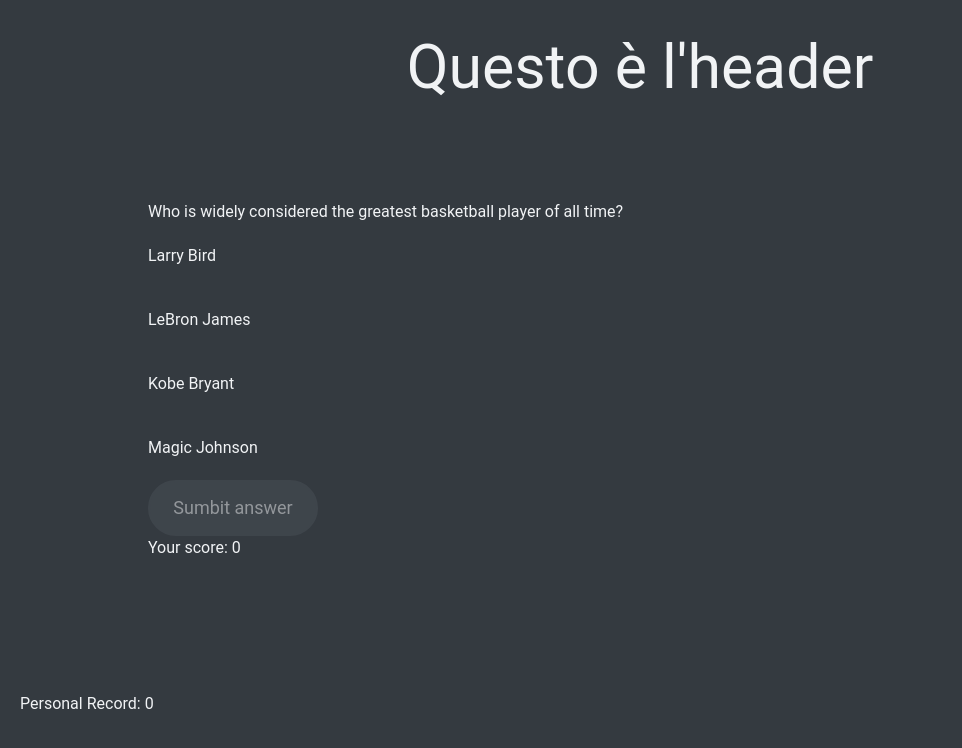
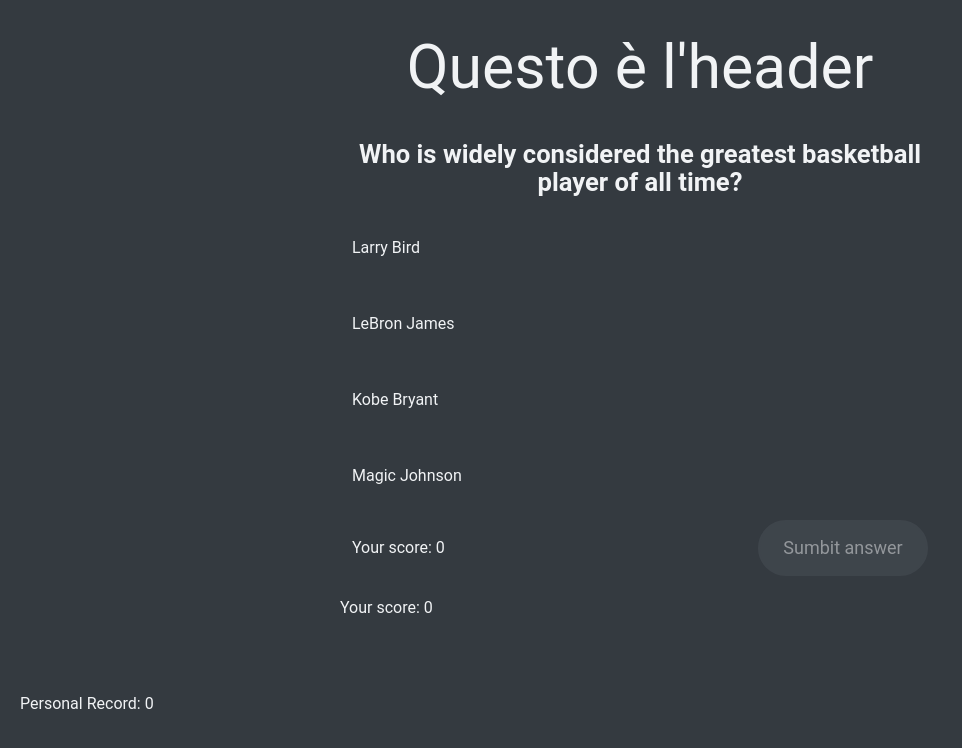
Before and after one commit to CodeStorm-SRL/entry-tests, a React (Vite) app in the folder js/react-quiz-app/: page / in a window 1280 px wide. Both pictures are taken after a click on the button "Start Quiz". Shown: the top 748 px of the page, without its empty margins (0-962 px from the left). Built offline with nearby package versions, Linux system fonts and the light colour scheme; the HTML template or start-up script is replaced by a standard one.

Commit message:
Implementa styling-Question

```diff
--- a/js/react-quiz-app/src/components/atoms/Section.tsx
+++ b/js/react-quiz-app/src/components/atoms/Section.tsx
@@ -17,7 +17,7 @@
 }) => {
   const El = as;
 
-  const classNames = `flex flex-col items-center justify-center flex-grow px-5 mx-auto min-w-[1024px]`;
+  const classNames = `flex flex-col items-center justify-center flex-grow px-5 mx-auto max-w-[1024px]`;
 
   return (
     <El className={classNames} {...attributes}>
--- a/js/react-quiz-app/src/components/organisms/Question.tsx
+++ b/js/react-quiz-app/src/components/organisms/Question.tsx
@@ -7,6 +7,7 @@
 
 import useGameLogic from "../../hooks/useGameLogic";
 import useMainNav from "../../hooks/useMainNav";
+import { useAppSelector } from "../../hooks/reduxHooks";
 
 type QuestionProps = {
   questionObj: QuestionType;
@@ -16,6 +17,7 @@
 // L'index è una proprietà del reducer che aumenta di 1 ogni volta che l'utente
 // passa alla domanda successiva
 const Question: FC<QuestionProps> = ({ questionObj }) => {
+  const { score } = useAppSelector((state) => state.quiz);
   // estraggo id, domanda e risposte
   const { id, question, answers } = questionObj;
 
@@ -41,8 +43,11 @@
   const disableButton = !(!submittedAnswer && selected !== null);
 
   return (
-    <div>
-      <Text>{question}</Text>
+    <div className="max-w-[600px] flex flex-col items-center text-center">
+      <Text as="h4" isBold>
+        {question}
+      </Text>
+      <div className="text-start w-full py-5 px-3 space-y-3">
         {answers.map((answer, i) => (
           <Answer
             key={i + id}
@@ -55,6 +60,8 @@
           </Answer>
         ))}
 
+        <div className="flex justify-between items-center">
+          <Text>Your score: {score}</Text>
           {!submittedAnswer ? (
             <Button onClick={handleSubmitAnswer} disabled={disableButton}>
               Sumbit answer
@@ -63,6 +70,8 @@
             <Button onClick={handleNextQuestion}>Next</Button>
           )}
         </div>
+      </div>
+    </div>
   );
 };
 
```
Lines whose indentation alone changed are shown as unchanged.
